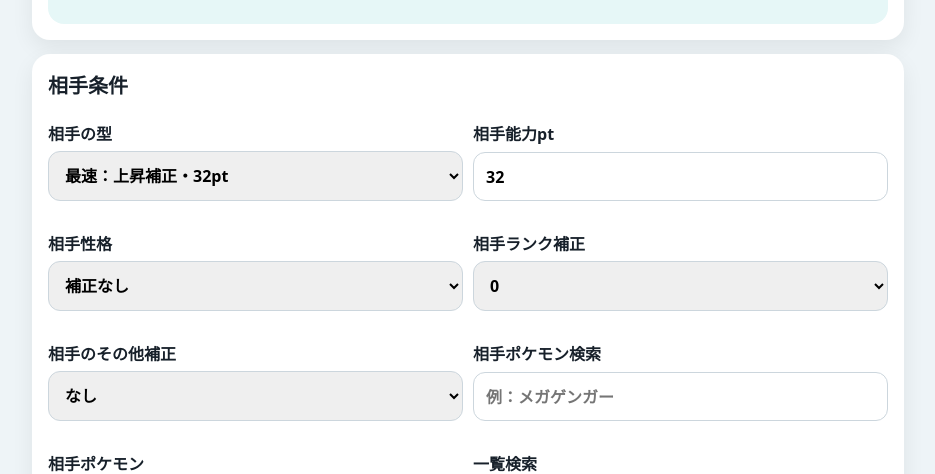
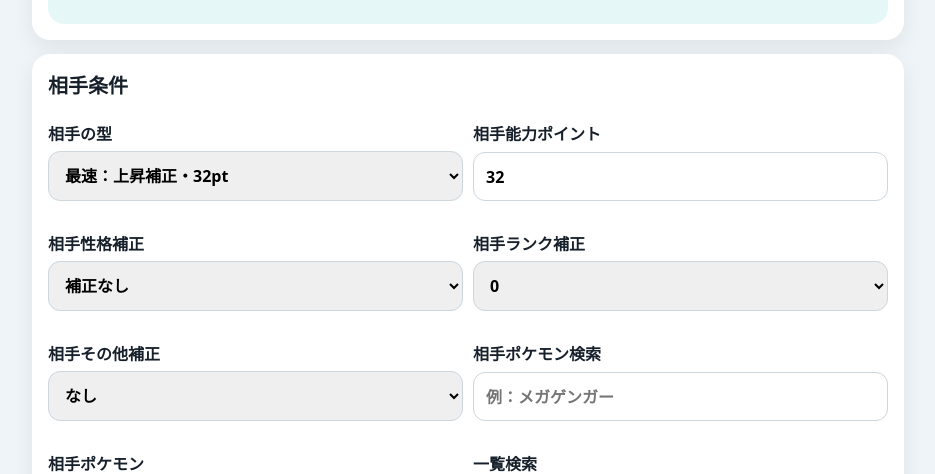
Before and after one commit to rush170222-beep/pokemon-speed-app, a plain HTML site: page index.html in a window 1280 px wide. Shown: the part 1034-1508 px from the top of the page, without its empty margins (172-1107 px from the left). Drawn offline with Linux system fonts and the light colour scheme; no server answers.

Commit message:
Add files via upload

```diff
--- a/index.html
+++ b/index.html
@@ -17,11 +17,11 @@
 <option value="custom">カスタム</option>
 </select></label>
 
-<label>相手能力pt
+<label>相手能力ポイント
 <input id="enemyAbilityPt" type="number" min="0" max="32" value="32">
 </label>
 
-<label>相手性格
+<label>相手性格補正
 <select id="enemyNature">
 <option value="1.1">上昇補正</option>
 <option value="1" selected>補正なし</option>
@@ -33,7 +33,7 @@
 <select id="enemyRank"></select>
 </label>
 
-<label>相手のその他補正<select id="enemyOther"><option value="1">なし</option><option value="1.5">×1.5</option><option value="2">×2</option><option value="0.5">×0.5</option></select></label><label>相手ポケモン検索<input id="enemySearch" placeholder="例：メガゲンガー"></label>
+<label>相手その他補正<select id="enemyOther"><option value="1">なし</option><option value="1.5">×1.5</option><option value="2">×2</option><option value="0.5">×0.5</option></select></label><label>相手ポケモン検索<input id="enemySearch" placeholder="例：メガゲンガー"></label>
 
 <label>相手ポケモン
 <select id="enemyPokemon"></select>
```
Also changed, not shown: README_LAYOUT_SYNC.txt (added).
